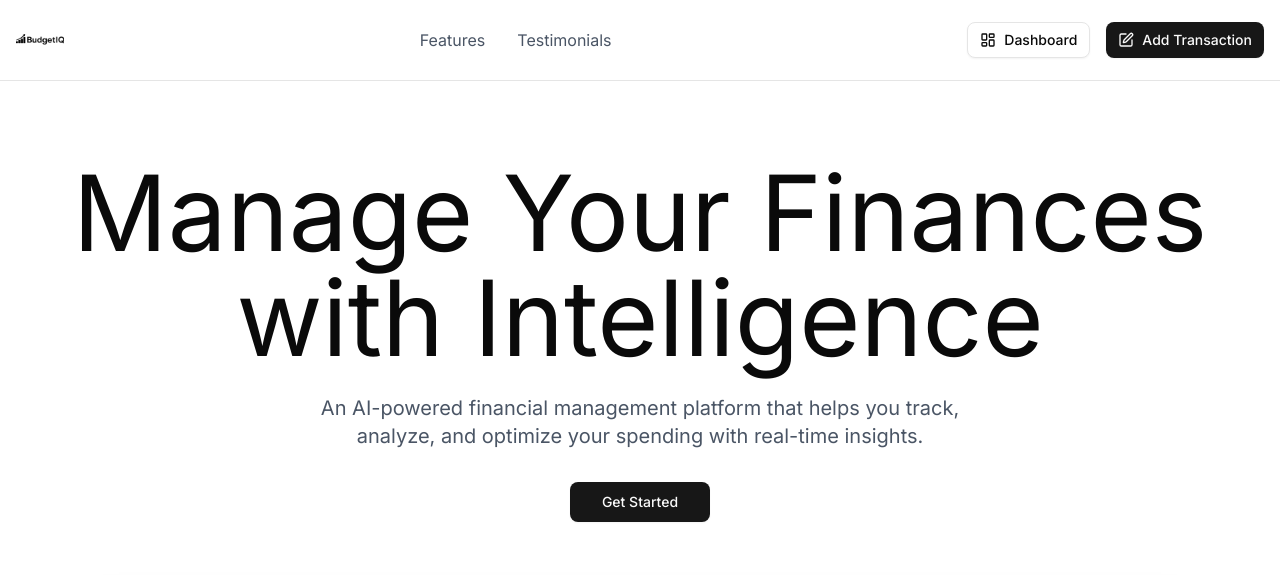
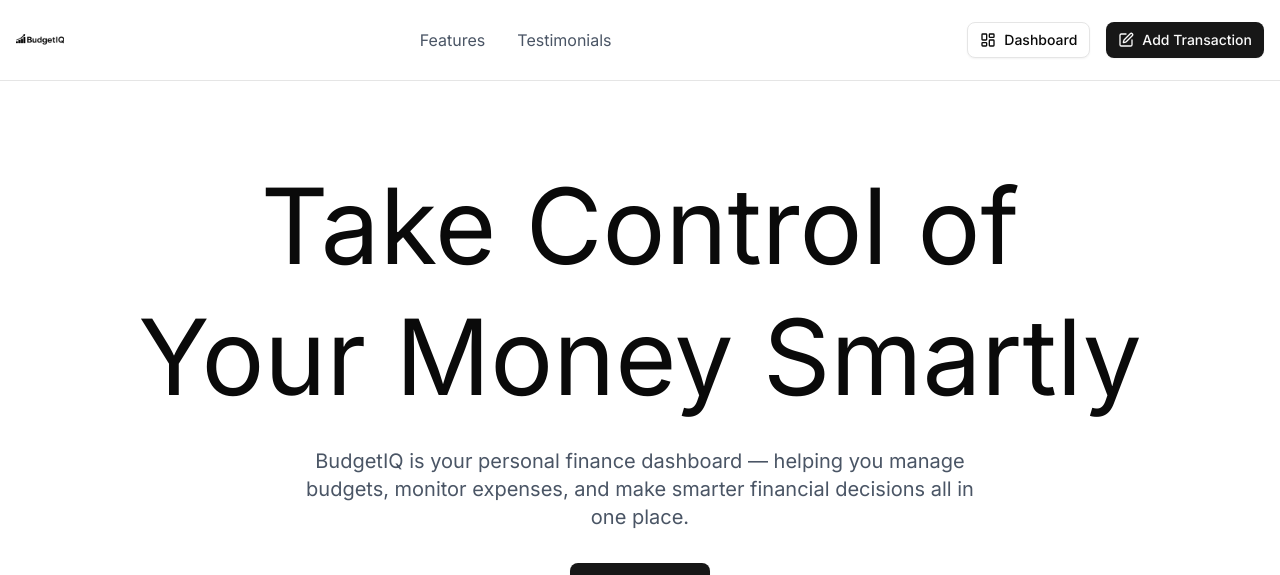
Before and after one commit to sundram7865/assignment-yard, a Next.js app: page / in a window 1280 px wide. Shown: the top 575 px of the page. Built offline with nearby package versions, Linux system fonts and the light colour scheme; no server answers.

Commit message:
updated hero section data

```diff
--- a/app/page.js
+++ b/app/page.js
@@ -101,7 +101,7 @@ const LandingPage = async() => {
           </h2>
           <p className="text-blue-100 mb-8 max-w-2xl mx-auto">
             Join thousands of users who are already managing their finances
-            smarter with Welth
+            smarter with BudgetIQ
           </p>
           <Link href="/dashboard">
             <Button
--- a/components/hero.jsx
+++ b/components/hero.jsx
@@ -29,12 +29,11 @@ const HeroSection = () => {
   return (
     <section className="pt-40 pb-20 px-4">
       <div className="container mx-auto text-center">
-        <h1 className="text-5xl md:text-8xl lg:text-[105px] pb-6 gradient-title">
-          Manage Your Finances <br /> with Intelligence
+        <h1 className="text-5xl md:text-8xl lg:text-[105px] pb-6 gradient-title leading-tight">
+          Take Control of <br /> Your Money Smartly
         </h1>
         <p className="text-xl text-gray-600 mb-8 max-w-2xl mx-auto">
-          An AI-powered financial management platform that helps you track,
-          analyze, and optimize your spending with real-time insights.
+          BudgetIQ is your personal finance dashboard — helping you manage budgets, monitor expenses, and make smarter financial decisions all in one place.
         </p>
         <div className="flex justify-center space-x-4">
           <Link href="/dashboard">
@@ -42,7 +41,6 @@ const HeroSection = () => {
               Get Started
             </Button>
           </Link>
-
         </div>
         <div className="hero-image-wrapper mt-5 md:mt-0">
           <div ref={imageRef} className="hero-image">
```
